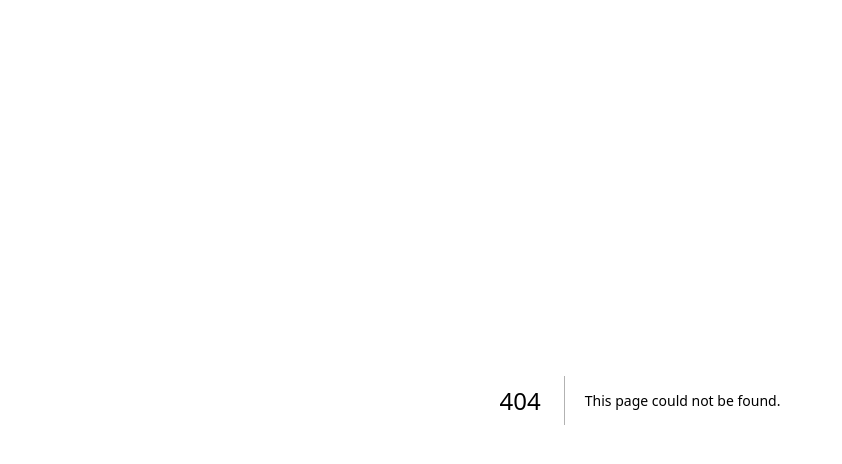
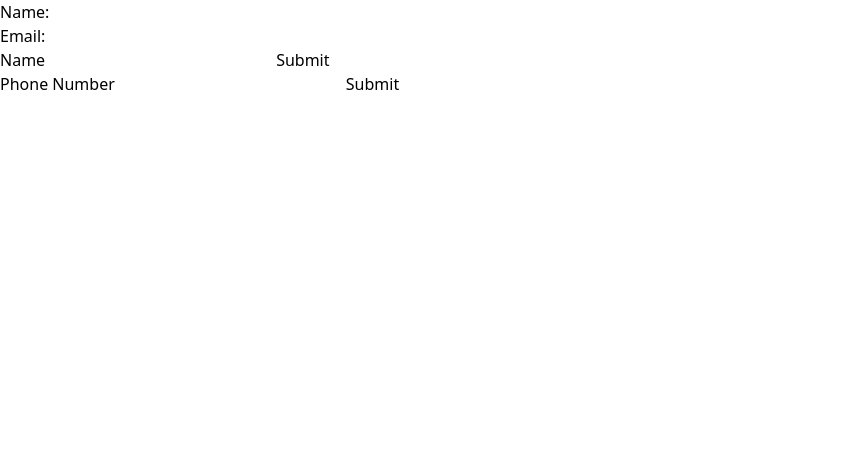
Before and after one commit to code-Raghav/nightclub, a Next.js app: page /Profile in a window 1280 px wide. Before the commit this address had no page. Shown: the top 464 px of the page, without its empty margins (0-842 px from the left). Built offline with nearby package versions, Linux system fonts and the light colour scheme; no server answers.

Commit message:
Basic
Login with google works, name update works

```diff
--- /dev/null
+++ b/firebaseConfig.js
@@ -0,0 +1,15 @@
+import { initializeApp } from "firebase/app";
+import { getAuth } from "firebase/auth";
+//Firebase configuration data, unique
+const firebaseConfig = {
+  apiKey: "AIzaSyD2BVHbMCSM2RL5SNuR-MI5AnsxeZhjlVo",
+  authDomain: "nightclub-f72a2.firebaseapp.com",
+  projectId: "nightclub-f72a2",
+  storageBucket: "nightclub-f72a2.appspot.com",
+  messagingSenderId: "717934716379",
+  appId: "1:717934716379:web:35809c5d77e0b88a5df3fe",
+};
+
+// Initialize Firebase
+const app = initializeApp(firebaseConfig);
+export const auth = getAuth();
--- /dev/null
+++ b/src/pages/Profile.js
@@ -0,0 +1,80 @@
+import Head from "next/head";
+import { auth } from "../../firebaseConfig";
+import { useAuthState } from "react-firebase-hooks/auth";
+import { useForm } from "react-hook-form";
+import { getAuth, updatePhoneNumber, updateProfile } from "firebase/auth";
+import { Alert } from "next/app";
+import { BsFillShieldLockFill, BsTelephoneFill } from "react-icons/bs";
+import { CgSpinner } from "react-icons/cg";
+
+export default function Profile() {
+  const auth = getAuth();
+  const [user, setUser] = useAuthState(auth);
+  const { register, handleSubmit } = useForm();
+
+  const updateName = (data) => {
+    console.log(data);
+
+    updateProfile(auth.currentUser, {
+      displayName: data.name,
+    })
+      .then(() => {
+        <Alert>Hi</Alert>;
+      })
+      .catch((error) => {
+        // An error occurred
+        // ...
+      });
+  };
+  const updatePhone = (data) => {
+    console.log(parseInt(data.phone));
+
+    updateProfile(auth.currentUser, {
+      displayName: data.name,
+    })
+      .then(() => {})
+      .catch((error) => {
+        // An error occurred
+        // ...
+      });
+  };
+
+  return (
+    <>
+      <Head>
+        <title>Profile</title>
+        <meta name="description" content="Generated by create next app" />
+        <meta name="viewport" content="width=device-width, initial-scale=1" />
+        <link rel="icon" href="/favicon.ico" />
+      </Head>
+      <main>
+        <div>
+          <div>Name: {user ? user.displayName : ""}</div>
+          <div>Email: {user ? user.email : ""}</div>
+        </div>
+
+        <form onSubmit={handleSubmit(updateName)}>
+          <label htmlFor="name">Name</label>
+          <input
+            type="name"
+            defaultValue={user ? user.displayName : ""}
+            {...register("name", { required: true })}
+          />
+
+          <button>Submit</button>
+        </form>
+        <form onSubmit={handleSubmit(updatePhone)}>
+          <label htmlFor="phone">Phone Number</label>
+          <input
+            type="phone"
+            defaultValue={user && user.phoneNumber ? user.phoneNumber : ""}
+            {...register("phone", { required: true })}
+          />
+
+          <button>Submit</button>
+        </form>
+        <div className="recaptcha-container"></div>
+      </main>
+    </>
+  );
+}
--- a/src/pages/index.js
+++ b/src/pages/index.js
@@ -1,9 +1,5 @@
-import Head from 'next/head'
-import Image from 'next/image'
-import { Inter } from '@next/font/google'
-import styles from '@/styles/Home.module.css'
-
-const inter = Inter({ subsets: ['latin'] })
+//imports
+import Head from "next/head";
 
 export default function Home() {
   return (
@@ -14,110 +10,9 @@ export default function Home() {
         <meta name="viewport" content="width=device-width, initial-scale=1" />
         <link rel="icon" href="/favicon.ico" />
       </Head>
-      <main className={styles.main}>
-        <div className={styles.description}>
-          <p>
-            Get started by editing&nbsp;
-            <code className={styles.code}>pages/index.js</code>
-          </p>
-          <div>
-            <a
-              href="https://vercel.com?utm_source=create-next-app&utm_medium=default-template&utm_campaign=create-next-app"
-              target="_blank"
-              rel="noopener noreferrer"
-            >
-              By{' '}
-              <Image
-                src="/vercel.svg"
-                alt="Vercel Logo"
-                className={styles.vercelLogo}
-                width={100}
-                height={24}
-                priority
-              />
-            </a>
-          </div>
-        </div>
-
-        <div className={styles.center}>
-          <Image
-            className={styles.logo}
-            src="/next.svg"
-            alt="Next.js Logo"
-            width={180}
-            height={37}
-            priority
-          />
-          <div className={styles.thirteen}>
-            <Image
-              src="/thirteen.svg"
-              alt="13"
-              width={40}
-              height={31}
-              priority
-            />
-          </div>
-        </div>
-
-        <div className={styles.grid}>
-          <a
-            href="https://nextjs.org/docs?utm_source=create-next-app&utm_medium=default-template&utm_campaign=create-next-app"
-            className={styles.card}
-            target="_blank"
-            rel="noopener noreferrer"
-          >
-            <h2 className={inter.className}>
-              Docs <span>-&gt;</span>
-            </h2>
-            <p className={inter.className}>
-              Find in-depth information about Next.js features and&nbsp;API.
-            </p>
-          </a>
-
-          <a
-            href="https://nextjs.org/learn?utm_source=create-next-app&utm_medium=default-template&utm_campaign=create-next-app"
-            className={styles.card}
-            target="_blank"
-            rel="noopener noreferrer"
-          >
-            <h2 className={inter.className}>
-              Learn <span>-&gt;</span>
-            </h2>
-            <p className={inter.className}>
-              Learn about Next.js in an interactive course with&nbsp;quizzes!
-            </p>
-          </a>
-
-          <a
-            href="https://vercel.com/templates?framework=next.js&utm_source=create-next-app&utm_medium=default-template&utm_campaign=create-next-app"
-            className={styles.card}
-            target="_blank"
-            rel="noopener noreferrer"
-          >
-            <h2 className={inter.className}>
-              Templates <span>-&gt;</span>
-            </h2>
-            <p className={inter.className}>
-              Discover and deploy boilerplate example Next.js&nbsp;projects.
-            </p>
-          </a>
-
-          <a
-            href="https://vercel.com/new?utm_source=create-next-app&utm_medium=default-template&utm_campaign=create-next-app"
-            className={styles.card}
-            target="_blank"
-            rel="noopener noreferrer"
-          >
-            <h2 className={inter.className}>
-              Deploy <span>-&gt;</span>
-            </h2>
-            <p className={inter.className}>
-              Instantly deploy your Next.js site to a shareable URL
-              with&nbsp;Vercel.
-            </p>
-          </a>
-        </div>
+      <main>
+        <div>Hi</div>
       </main>
     </>
-  )
+  );
 }
--- /dev/null
+++ b/src/pages/members.js
@@ -0,0 +1,38 @@
+import { auth } from "../../firebaseConfig";
+import { signInWithPopup, GoogleAuthProvider } from "firebase/auth";
+import { useAuthState } from "react-firebase-hooks/auth";
+import { useEffect } from "react";
+import { distDir } from "next.config";
+import Link from "next/link";
+import Head from "next/head";
+
+export default function Members() {
+  const [user, setUser] = useAuthState(auth);
+  const googleAuth = new GoogleAuthProvider();
+  const login = async () => {
+    const result = await signInWithPopup(auth, googleAuth);
+  };
+  useEffect(() => {
+    console.log(user);
+  }, [user]);
+
+  return (
+    <>
+      <Head>
+        <title>Members</title>
+        <meta name="description" content="Generated by create next app" />
+        <meta name="viewport" content="width=device-width, initial-scale=1" />
+        <link rel="icon" href="/favicon.ico" />
+      </Head>
+      <main>
+        <Link href="/Profile">Users</Link>
+        <div>Members</div>
+        {!user && <button onClick={login}>Login</button>}
+        {user ? "Welcome " + user.displayName : ""}
+        <div>
+          {user && <button onClick={() => auth.signOut()}>Signout</button>}
+        </div>
+      </main>
+    </>
+  );
+}
--- a/src/styles/globals.css
+++ b/src/styles/globals.css
@@ -1,44 +1,6 @@
-:root {
-  --max-width: 1100px;
-  --border-radius: 12px;
-  --font-mono: ui-monospace, Menlo, Monaco, 'Cascadia Mono', 'Segoe UI Mono',
-    'Roboto Mono', 'Oxygen Mono', 'Ubuntu Monospace', 'Source Code Pro',
-    'Fira Mono', 'Droid Sans Mono', 'Courier New', monospace;
-
-  --foreground-rgb: 0, 0, 0;
-  --background-start-rgb: 214, 219, 220;
-  --background-end-rgb: 255, 255, 255;
-
-  --primary-glow: conic-gradient(
-    from 180deg at 50% 50%,
-    #16abff33 0deg,
-    #0885ff33 55deg,
-    #54d6ff33 120deg,
-    #0071ff33 160deg,
-    transparent 360deg
-  );
-  --secondary-glow: radial-gradient(
-    rgba(255, 255, 255, 1),
-    rgba(255, 255, 255, 0)
-  );
-
-  --tile-start-rgb: 239, 245, 249;
-  --tile-end-rgb: 228, 232, 233;
-  --tile-border: conic-gradient(
-    #00000080,
-    #00000040,
-    #00000030,
-    #00000020,
-    #00000010,
-    #00000010,
-    #00000080
-  );
-
-  --callout-rgb: 238, 240, 241;
-  --callout-border-rgb: 172, 175, 176;
-  --card-rgb: 180, 185, 188;
-  --card-border-rgb: 131, 134, 135;
-}
+@tailwind base;
+@tailwind components;
+@tailwind utilities;
 
 @media (prefers-color-scheme: dark) {
   :root {
--- /dev/null
+++ b/tailwind.config.js
@@ -0,0 +1,8 @@
+/** @type {import('tailwindcss').Config} */
+module.exports = {
+  content: ["./src/**/*.{html,js}"],
+  theme: {
+    extend: {},
+  },
+  plugins: [],
+};
```
Also changed, not shown: package.json (+11 -1 lines), 1 other file (tests, documents, lock files or other folders).
